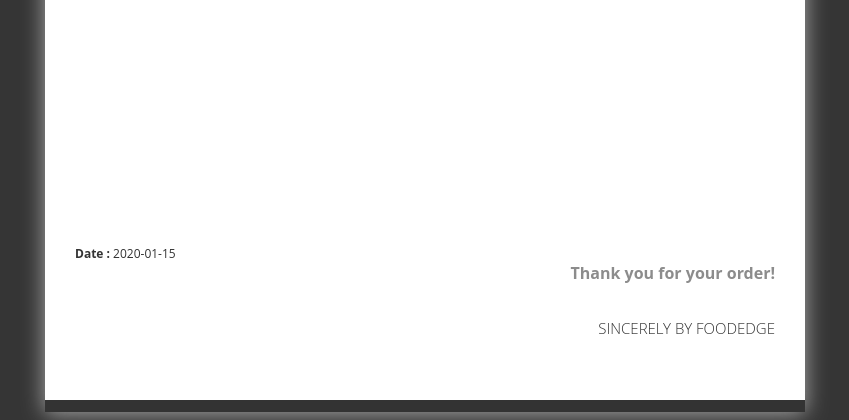
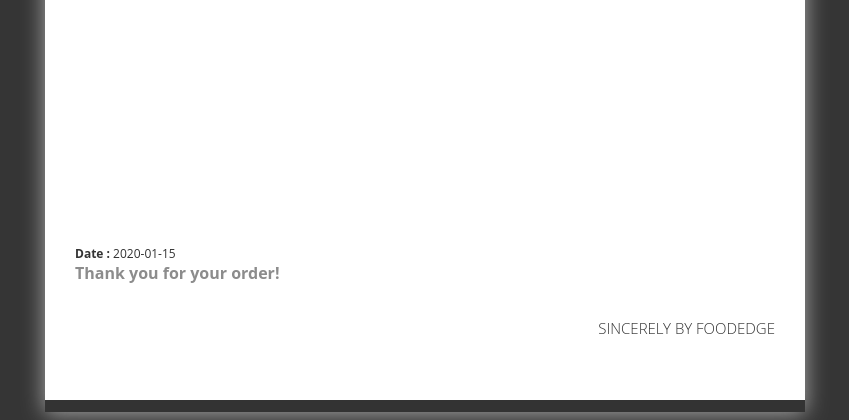
Before and after one commit to simonj-suts/FoodEdgeWeb, a PHP site: page /receipt.php in a window 1280 px wide. Shown: the part 572-992 px from the top of the page, without its empty margins (215-1064 px from the left). Run offline with PHP 8.4, Linux system fonts and the light colour scheme; data comes from the database, SQL or seed files in the repository; tables that the repository leaves empty hold one stand-in row (values such as "Sample post"); data that the repository does not hold is empty.

Commit message:
Update style.css
update name alignment

```diff
--- a/style.css
+++ b/style.css
@@ -260,7 +260,6 @@ hr+a:hover{
     font-size: 16px;
     font-weight: bold;
 	margin: 0 0 7px 0;
-	text-align: right;
 }
 
 .receipt-text p {
```
